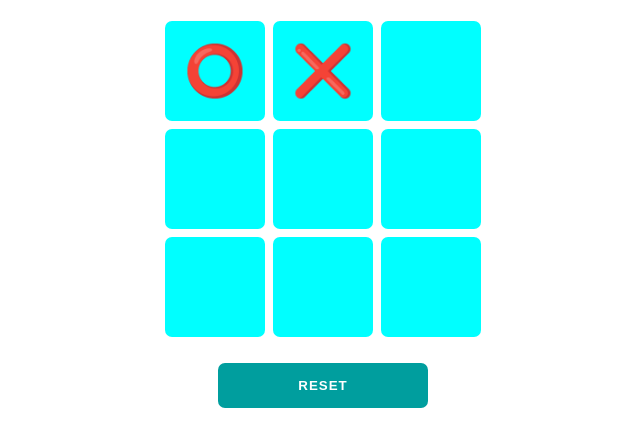
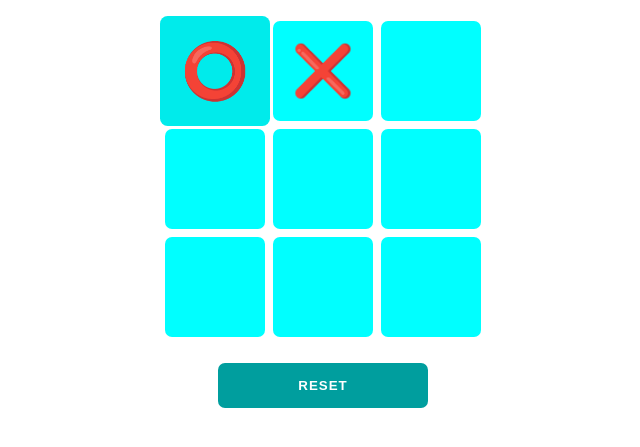
Before and after one commit to victor-portella/Tic-Tac-Toe, a plain HTML site: page index.html in a window 1280 px wide. In both pictures the pointer is over the element 532 px from the left and 286 px from the top of the page. Shown: the part 215-662 px from the top of the page, without its empty margins (317-957 px from the left). Drawn offline with Linux system fonts and the light colour scheme.

Commit message:
Adição de animações de hover

```diff
--- a/style.css
+++ b/style.css
@@ -25,6 +25,12 @@ h1 {
     background-color: aqua;
     display: inline-block;
     border-radius: 7px;
+}
+
+.square:hover {
+    scale: 1.1;
+    transition: .2s;
+    background-color: rgb(0, 235, 235);
 }
 
 .o,
@@ -60,3 +66,8 @@ h1 {
     border-radius: 7px;
     letter-spacing: 1px;
 }
+
+#reset_btn:hover {
+    background-color: rgb(0, 97, 97);
+    transition: .3s;
+}
```
